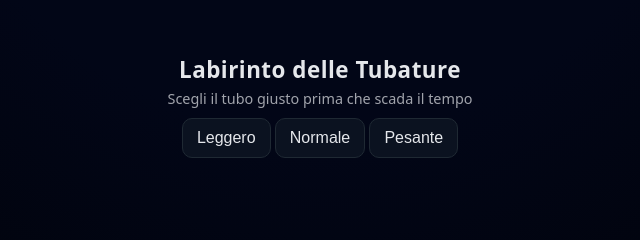
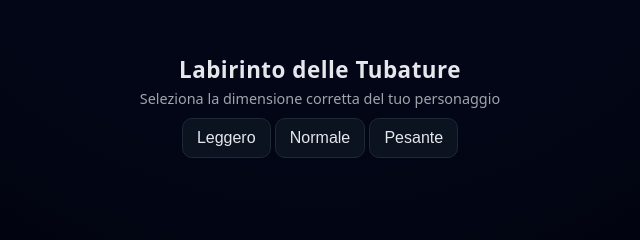
Before and after one commit to DaniKush01/tube-minigame, a plain HTML site: page index.html in a window 1280 px wide. Shown: the part 279-519 px from the top of the page, 320-960 px from the left. Drawn offline with Linux system fonts and the light colour scheme.

Commit message:
Update index.html

```diff
--- a/index.html
+++ b/index.html
@@ -170,7 +170,7 @@
 <body>
   <div class="container" id="app">
     <h1 id="titolo">Labirinto delle Tubature</h1>
-    <div class="subtitle">Scegli il tubo giusto prima che scada il tempo</div>
+    <div class="subtitle">Seleziona la dimensione corretta del tuo personaggio</div>
 
     <div id="selezionePeso" class="scelte">
       <button onclick="scegliPeso('leggero')">Leggero</button>
@@ -180,7 +180,6 @@
 
     <div id="gioco" style="display:none;">
       <div class="hud">
-        <div>Pagina <strong><span id="paginaCorrente">1</span>/5</strong></div>
         <div>⏳ <span id="timerTxt">15</span>s</div>
       </div>
 
```
